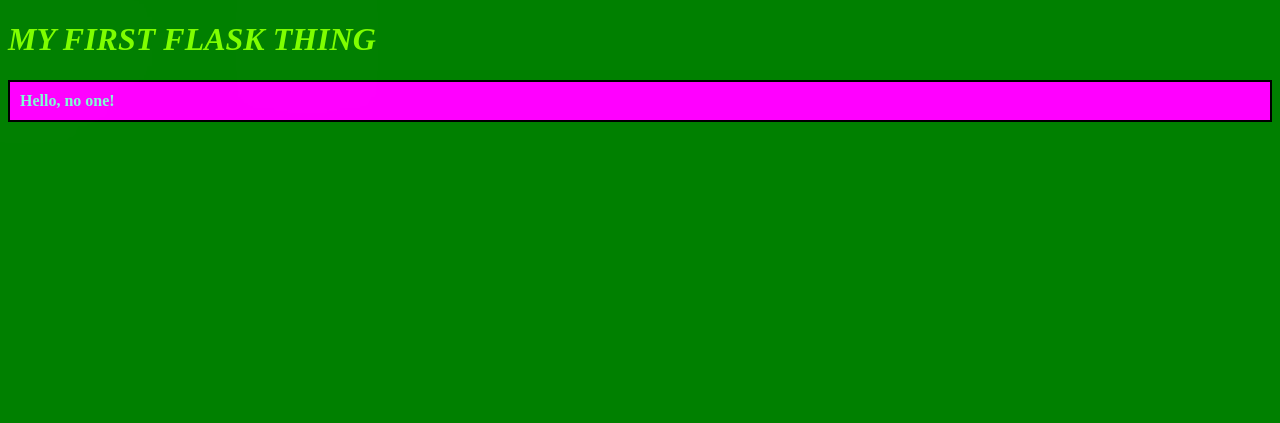
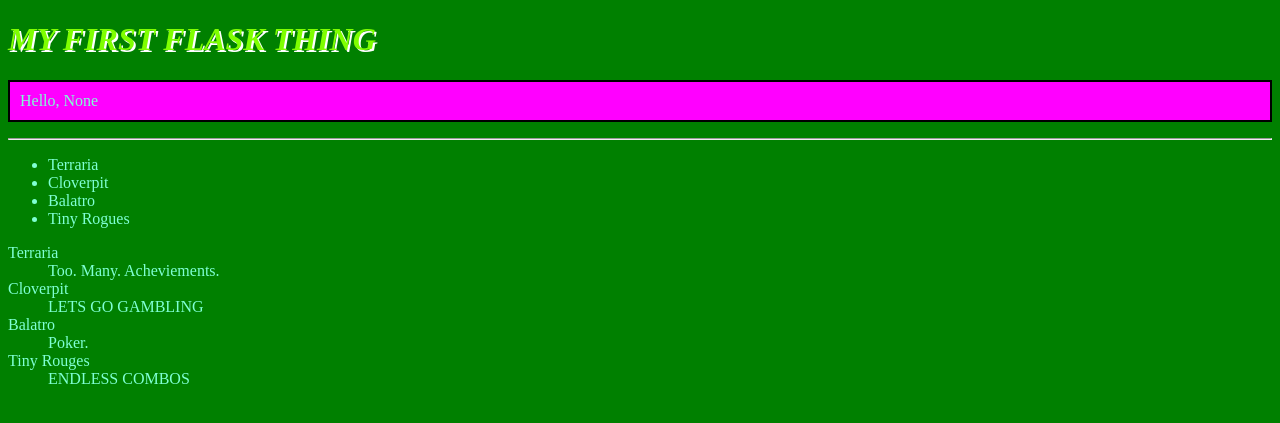
Before and after one commit to BryceJ2026/CS3-Unit3-notes, a Flask app: page / in a window 1280 px wide. Shown: the top 423 px of the page. Run offline with Flask 3, Linux system fonts and the light colour scheme.

Commit message:
added for loops

```diff
--- a/app.py
+++ b/app.py
@@ -8,8 +8,17 @@ app = Flask(__name__)
 
 @app.route("/")
 def index():
-    name_data = None
-    return render_template("index.html", name=name_data)
+    name_data = 'None'
+    year_data = 2026
+    #Can also use lists & dictionaries
+    favorite_list = ['Terraria', 'Cloverpit', 'Balatro', 'Tiny Rogues']
+    rating_dict ={
+        'Terraria' : 'Too. Many. Acheviements.',
+        'Cloverpit' : 'LETS GO GAMBLING',
+        'Balatro' : 'Poker.',
+        'Tiny Rouges' : 'ENDLESS COMBOS'
+    }
+    return render_template("index.html", name=name_data, favorites=favorite_list, rating=rating_dict)
 
 
 # To run YOUR APP enter "FLASK run" into the TERMINAL
--- a/static/style.css
+++ b/static/style.css
@@ -7,12 +7,12 @@ h1 {
     color:chartreuse;
     font-style: oblique;
     text-align: left;
-    text-shadow: 2px 2px 1000000000000000000000000000px white;
+    text-shadow: 2px 2px 0px white;
 }
 
 p {
     background: fuchsia;
-    font-weight: 900;
+    font-weight: 90000000000000000000000000000000000px;
     padding:10px;
     border: 2px solid black;
 }
--- a/templates/index.html
+++ b/templates/index.html
@@ -16,6 +16,25 @@
     <p> Hello, no one!</p>
 
 {% endif %}
+
+{% if year == 2026 %}
+<p>nice I guess</p>
+{% endif %}
+
+<hr>
+<ul>
+{% for item in favorites %}
+<li> {{ item }}</li>
+{% endfor %}
+</ul>
+
+<dl>
+    {% for key, val in rating.items() %}
+        <dt> {{ key }}</dt>
+        <dd> {{ val }}</dd>
+    {% endfor %}
+</dl>
+
 </body>
 
 </html>
```
